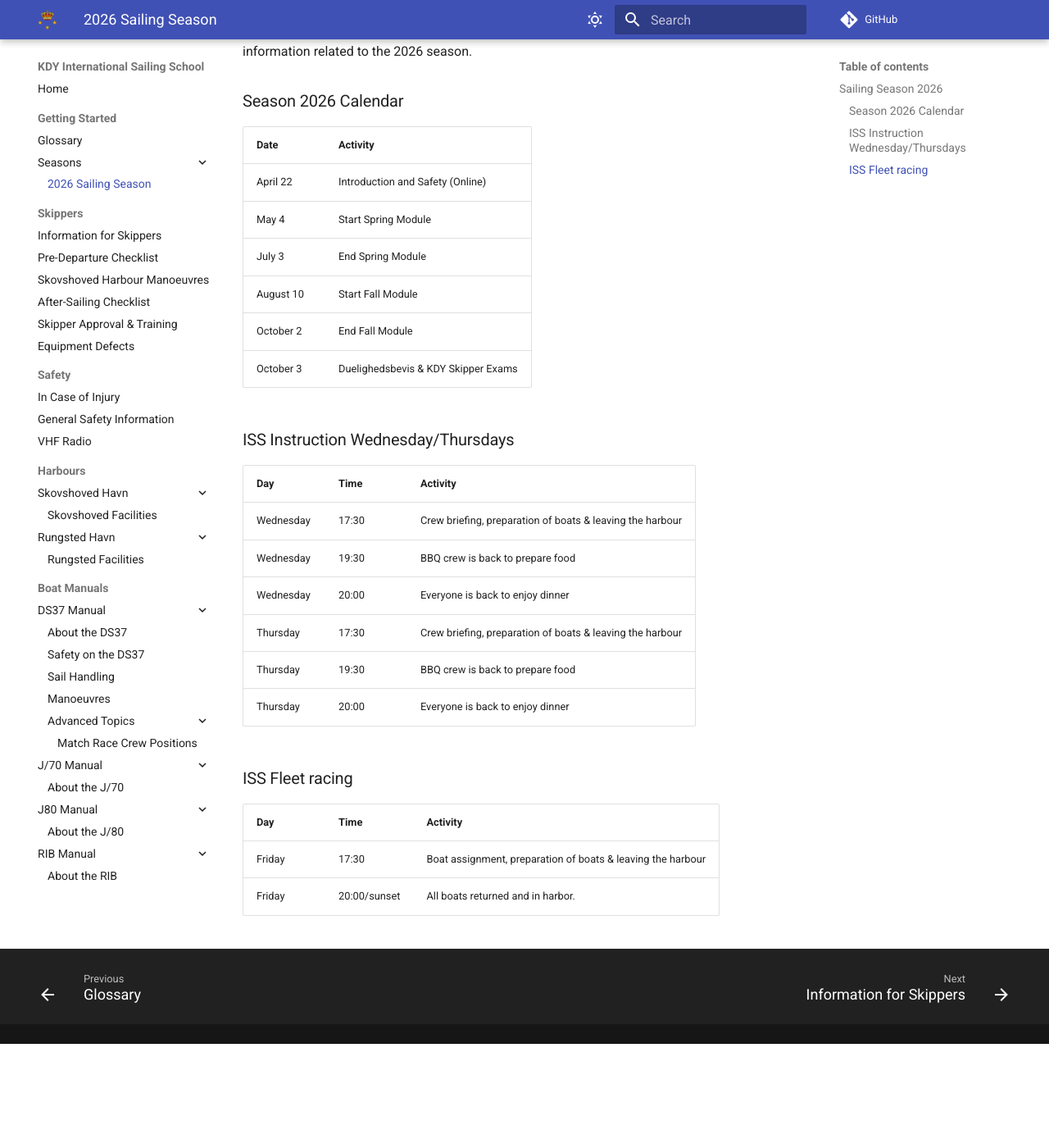
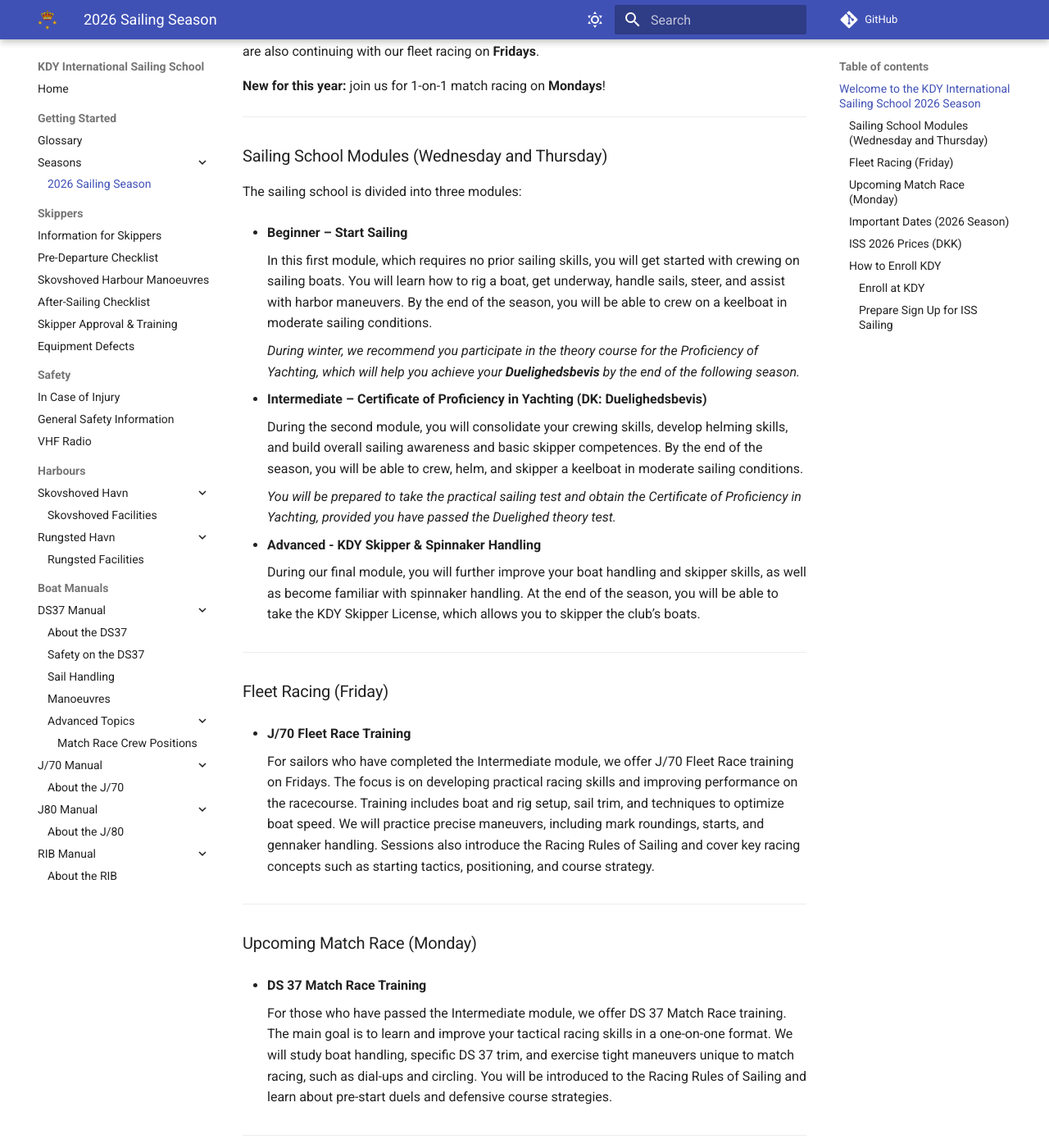
Before and after one commit to x123/kdy-iss, an MkDocs documentation site: the page built from docs/seasons/2026.md, in a window 1280 px wide and 1400 px high, scrolled down 206 px. Shown: the whole window at 82% size. Built offline with MkDocs 1.6.1 and Material for MkDocs 9.7.7, drawn with Linux system fonts in a browser that asks for light colours; comment, search, counter and statistics services are not loaded; before the commit the page ends 1479 px from its top, so only the background shows below that; some of the changed text lies outside the part shown.

Commit message:
2026 sailing season

```diff
--- a/docs/seasons/2026.md
+++ b/docs/seasons/2026.md
@@ -1,33 +1,134 @@
-# Sailing Season 2026
+# Welcome to the KDY International Sailing School 2026 Season
 
-We are excited to start a new season of sailing with you. Below you will find
-important information related to the 2026 season.
+We continue to offer our well-known sailing school format on **Wednesday and
+Thursday**, and we are also continuing with our fleet racing on **Fridays**.
 
-## Season 2026 Calendar
+**New for this year:** join us for 1-on-1 match racing on **Mondays**!
 
-| Date         | Activity                            |
-| ------------ | ----------------------------------- |
-| April 22     | Introduction and Safety (Online)    |
-| May 4        | Start Spring Module                 |
-| July 3       | End Spring Module                   |
-| August 10    | Start Fall Module                   |
-| October 2    | End Fall Module                     |
-| October 3    | Duelighedsbevis & KDY Skipper Exams |
+---
 
-## ISS Instruction Wednesday/Thursdays
+## Sailing School Modules (Wednesday and Thursday)
 
-| Day       | Time  | Activity |
-| --------- | ----- | --------------------------------------------------------- |
-| Wednesday | 17:30 | Crew briefing, preparation of boats & leaving the harbour |
-| Wednesday | 19:30 | BBQ crew is back to prepare food                          |
-| Wednesday | 20:00 | Everyone is back to enjoy dinner                          |
-| Thursday  | 17:30 | Crew briefing, preparation of boats & leaving the harbour |
-| Thursday  | 19:30 | BBQ crew is back to prepare food                          |
-| Thursday  | 20:00 | Everyone is back to enjoy dinner                          |
+The sailing school is divided into three modules:
 
-## ISS Fleet racing
+* **Beginner – Start Sailing**
 
-| Day      | Time         | Activity                                                    |
-| -------- | ------------ | ----------------------------------------------------------- |
-| Friday   | 17:30        | Boat assignment, preparation of boats & leaving the harbour |
-| Friday   | 20:00/sunset | All boats returned and in harbor.                           |
+    In this first module, which requires no prior sailing skills, you will get
+    started with crewing on sailing boats. You will learn how to rig a boat,
+    get underway, handle sails, steer, and assist with harbor maneuvers. By the
+    end of the season, you will be able to crew on a keelboat in moderate
+    sailing conditions.
+
+    *During winter, we recommend you participate in the theory course for the
+    Proficiency of Yachting, which will help you achieve your
+    **Duelighedsbevis** by the end of the following season.*
+
+* **Intermediate – Certificate of Proficiency in Yachting (DK: Duelighedsbevis)**
+
+    During the second module, you will consolidate your crewing skills, develop
+    helming skills, and build overall sailing awareness and basic skipper
+    competences. By the end of the season, you will be able to crew, helm, and
+    skipper a keelboat in moderate sailing conditions.
+
+    *You will be prepared to take the practical sailing test and obtain the
+    Certificate of Proficiency in Yachting, provided you have passed the
+    Duelighed theory test.*
+
+* **Advanced - KDY Skipper & Spinnaker Handling**
+
+    During our final module, you will further improve your boat handling and
+    skipper skills, as well as become familiar with spinnaker handling. At the
+    end of the season, you will be able to take the KDY Skipper License, which
+    allows you to skipper the club’s boats.
+
+---
+
+## Fleet Racing (Friday)
+
+* **J/70 Fleet Race Training**
+
+    For sailors who have completed the Intermediate module, we offer J/70 Fleet
+    Race training on Fridays. The focus is on developing practical racing
+    skills and improving performance on the racecourse. Training includes boat
+    and rig setup, sail trim, and techniques to optimize boat speed. We will
+    practice precise maneuvers, including mark roundings, starts, and gennaker
+    handling. Sessions also introduce the Racing Rules of Sailing and cover key
+    racing concepts such as starting tactics, positioning, and course strategy.
+
+---
+
+## Upcoming Match Race (Monday)
+
+* **DS 37 Match Race Training**
+
+    For those who have passed the Intermediate module, we offer DS 37 Match
+    Race training. The main goal is to learn and improve your tactical racing
+    skills in a one-on-one format. We will study boat handling, specific DS 37
+    trim, and exercise tight maneuvers unique to match racing, such as dial-ups
+    and circling. You will be introduced to the Racing Rules of Sailing and
+    learn about pre-start duels and defensive course strategies.
+
+---
+
+## Important Dates (2026 Season)
+
+| Date | Event |
+| :--- | :--- |
+| May 4th | Start Spring Module |
+| July 2nd | End Spring Module |
+| August 10th | Start Fall Module |
+| October 2nd | End Fall Module |
+| October 3rd | Duelighedsbevis & KDY Skipper Exams |
+
+---
+
+## ISS 2026 Prices (DKK)
+
+| Item | < 30 years | ≥ 30 years |
+| :--- | :--- | :--- |
+| KDY joining fee | 500 | 750 |
+| KDY annual fee | 1,500 | 2,250 |
+| Sailing school | 2,900 | 3,350 |
+| Fleet/match racing | 3,350 | 3,350 |
+
+---
+
+## How to Enroll KDY
+
+You must be an active member of the Royal Danish Yacht Club (KDY) before you
+can sign up for the ISS sailing school.
+
+### Enroll at KDY
+
+1. **Apply for KDY membership here:**
+   [https://kdy.dk/indmeldelse/](https://kdy.dk/indmeldelse/)
+   * **PLEASE INDICATE YOU WANT TO JOIN ISS INTERNATIONAL SAILING SCHOOL**
+2. Upon receipt of your application, you will be invoiced for the membership
+   fee.
+3. **See membership prices here:**
+   [https://kdy.dk/bliv-medlem/medlemspriser/](https://kdy.dk/bliv-medlem/medlemspriser/)
+
+### Prepare Sign Up for ISS Sailing
+
+1. Download the new membership system app, **Onboard**, and create your sailor
+   profile.
+   * **iPhone:** [Onboard App - App
+     Store](https://apps.apple.com/dk/app/onboard/id1500644023)
+   * **Android:** [Onboard – Apps i Google
+     Play](https://play.google.com/store/apps/details?id=com.onboard.onboardapp)
+2. **Crucial:** When creating your profile, use the same email address you
+   used to sign up for KDY.
+
+Once you have paid your membership fee, we will add you to the relevant
+communities in the Onboard App enabling you to sign up.
+
+Go to KDY, select **ISS International Sailing School** and choose your
+preferred **Event**. In the Event you should also select the preferred sailing
+level.
+
+> **Note:** If you enroll in KDY and we cannot offer you your preferred weekday
+> or sailing level, KDY will reimburse you your membership fee.
+
+If you have any questions, please reach out to **Christian Jønsson**:
+`cjo AT kdy.dk`
+or via `27108746`
```
Also changed, not shown: docs/index.md (+5 -0 lines).
